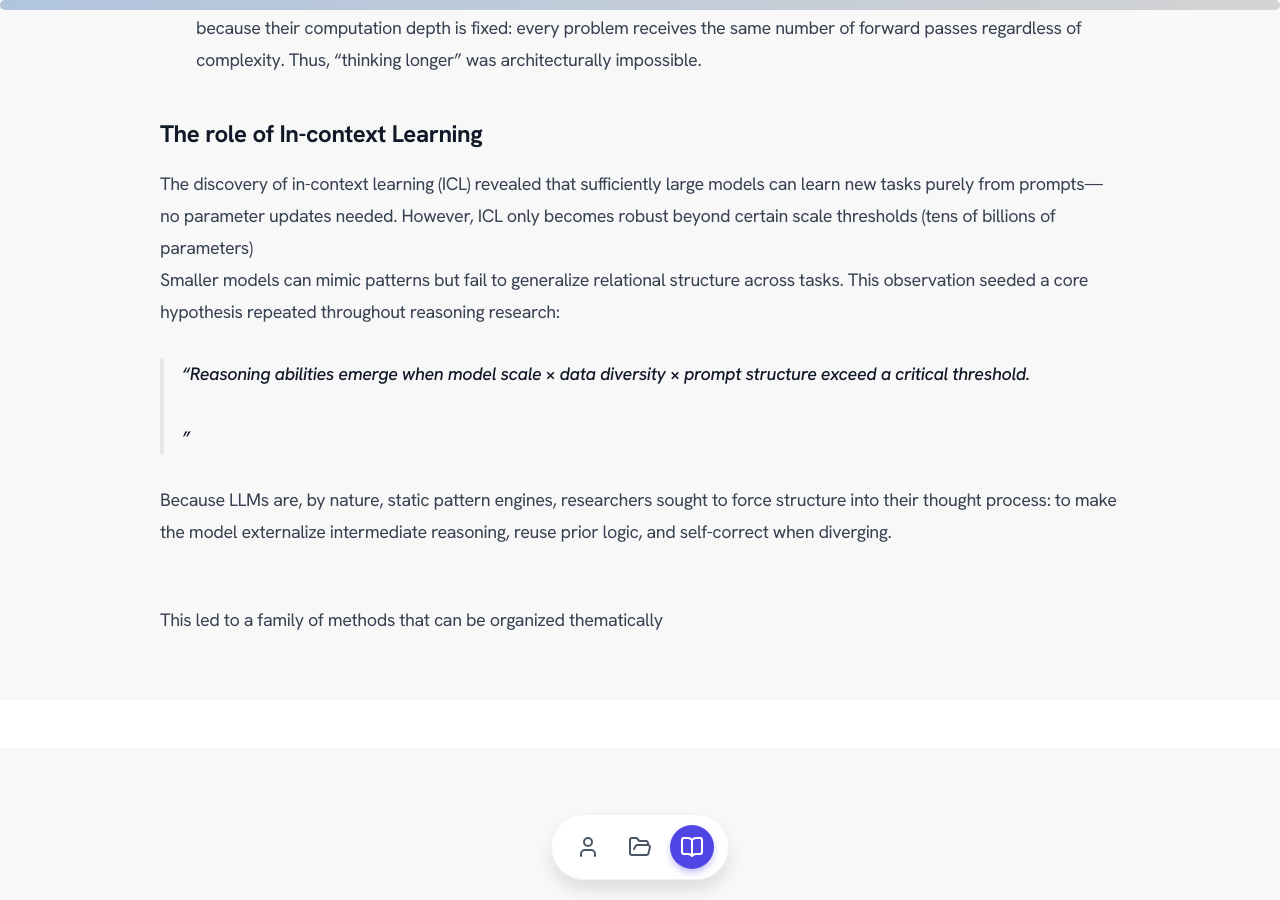
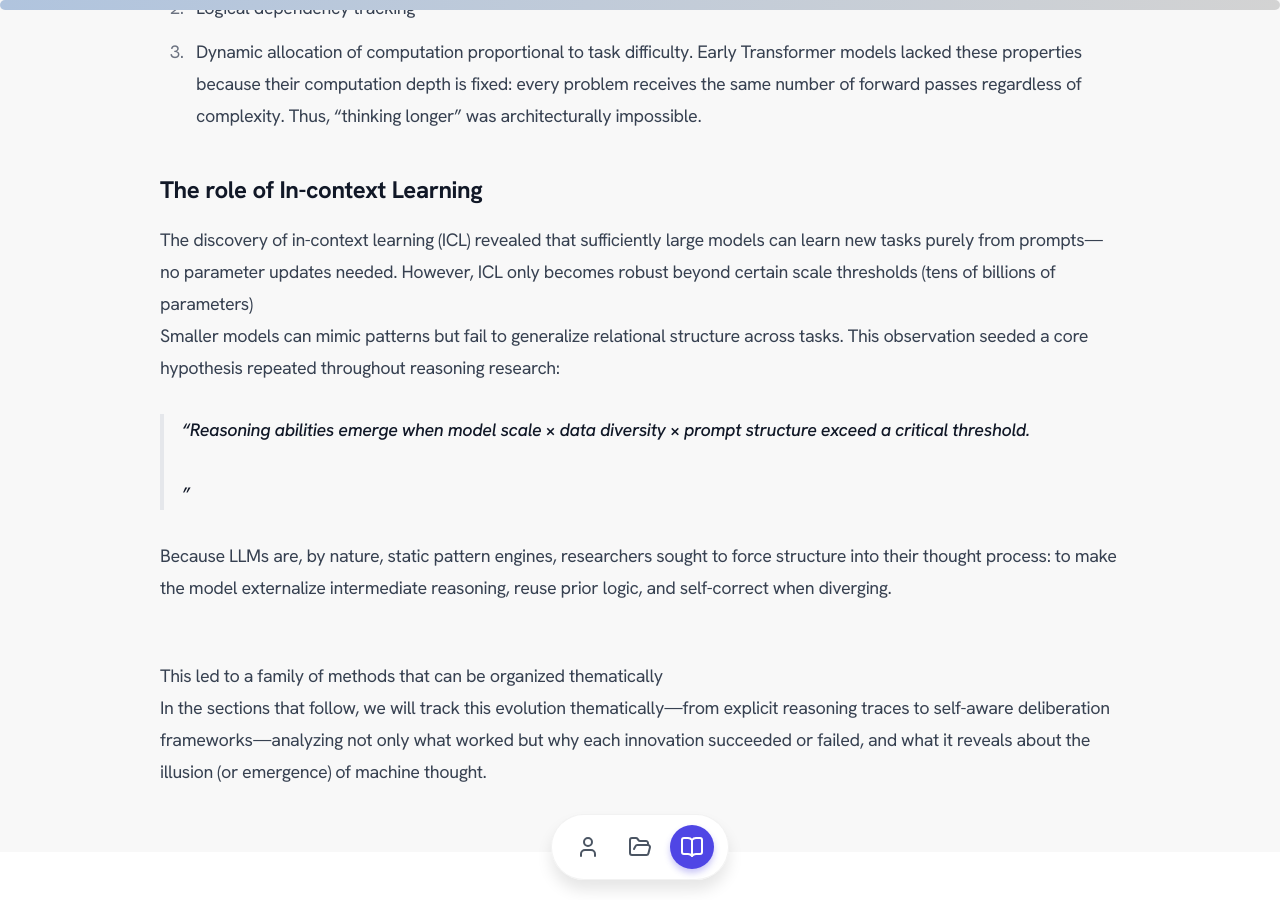
Before and after one commit to omertafveez-2001/omertafveez-2001.github.io, a Jekyll site: the page built from blogs/reasoning-primer/reasoning-primer.md, in a window 1280 px wide and 900 px high, scrolled down 2004 px. Built offline with Jekyll 4.4.1, drawn with Linux system fonts in a browser that asks for light colours; nearby versions of some CDN libraries.

Commit message:
reasoning

```diff
--- a/blogs/reasoning-primer/reasoning-primer.md
+++ b/blogs/reasoning-primer/reasoning-primer.md
@@ -4,7 +4,7 @@
 date: 2025-10-26
 permalink: /blogs/reasoning-primer/
 ---
-
+[!Reasoning-image](./imgs/reasoning_title.jpg)
 <p style="text-align: center;">
   "Large Language Models are pattern matchers and stochastic machines."
 </p>
@@ -50,4 +50,5 @@
 
 Because LLMs are, by nature, static pattern engines, researchers sought to force structure into their thought process: to make the model externalize intermediate reasoning, reuse prior logic, and self-correct when diverging.<br><br>
 
-This led to a family of methods that can be organized thematically
+This led to a family of methods that can be organized thematically<br>
+In the sections that follow, we will track this evolution thematically—from explicit reasoning traces to self-aware deliberation frameworks—analyzing not only what worked but why each innovation succeeded or failed, and what it reveals about the illusion (or emergence) of machine thought.
```
Also changed, not shown: blogs/reasoning-primer/imgs/reasoning_title.jpg (added).
